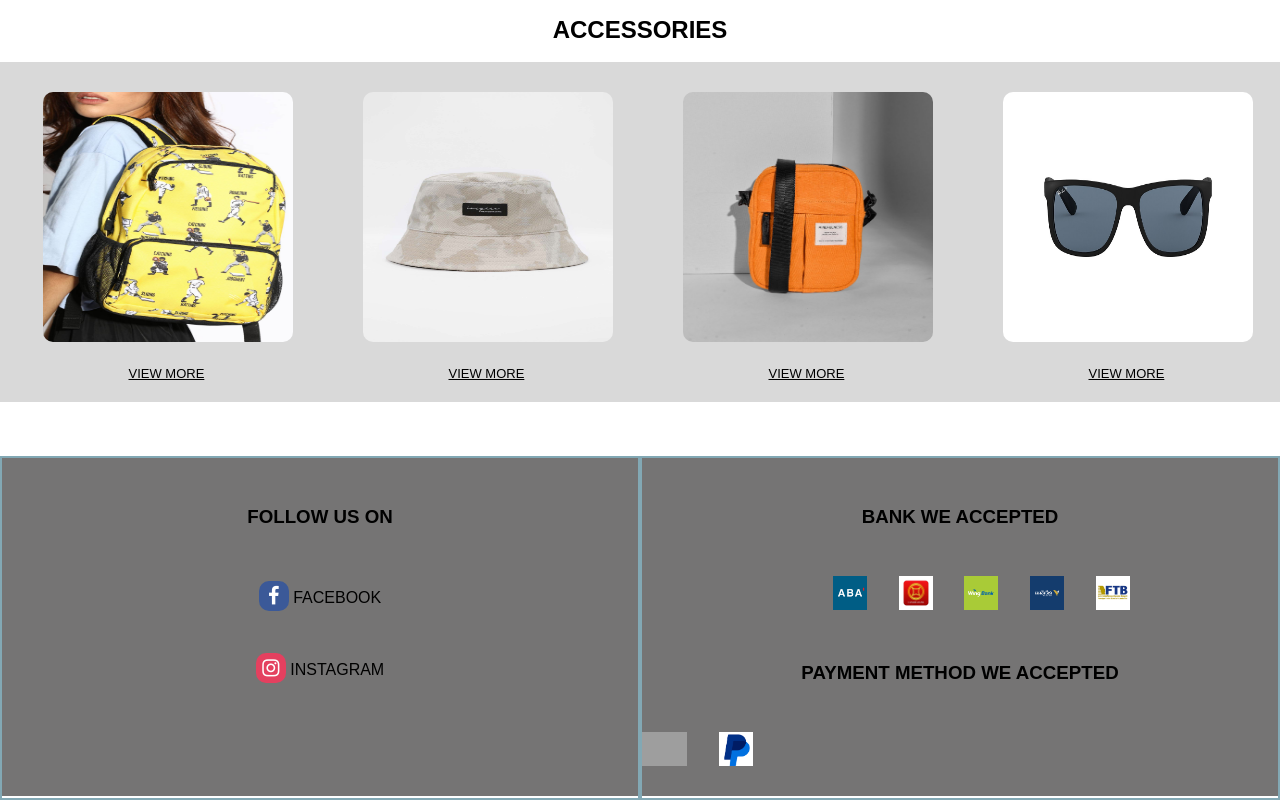
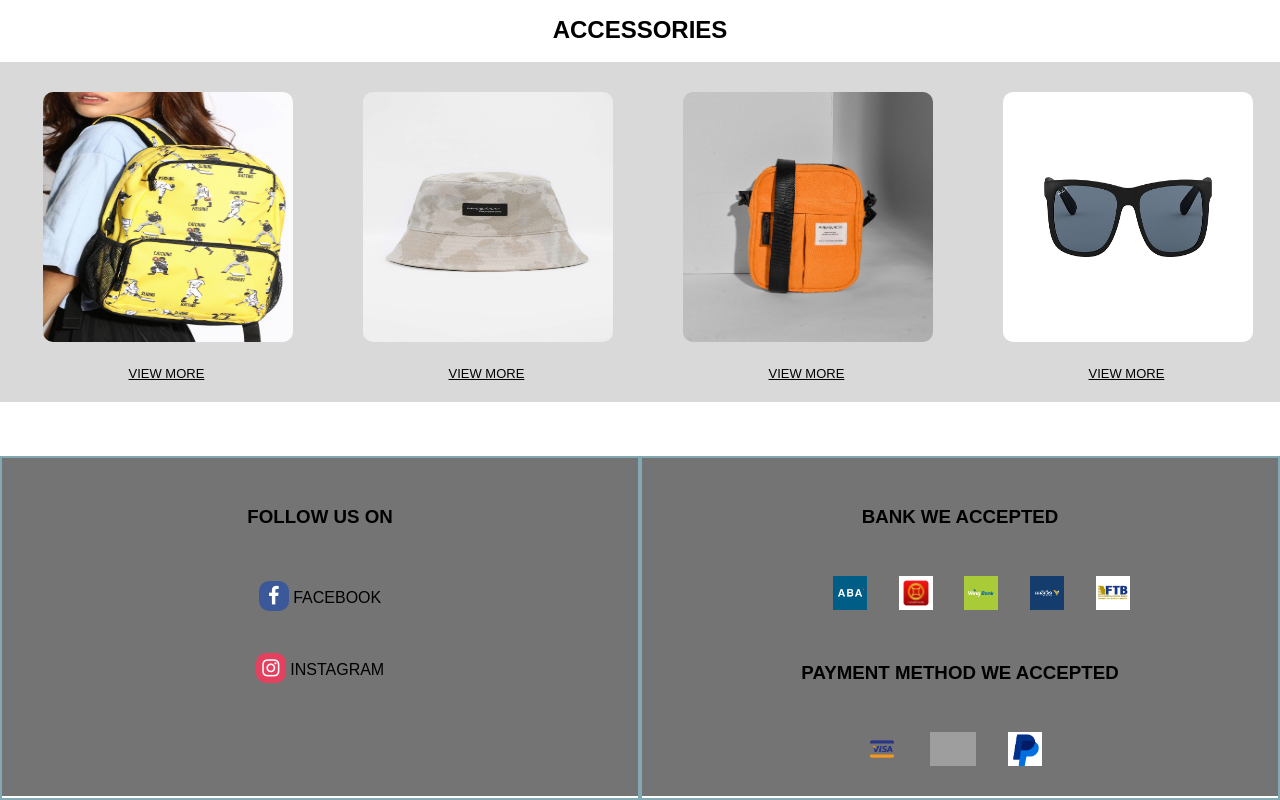
Before and after one commit to HengChhayhong275/e-commence, a Vue app in the folder Web/: page / in a window 1280 px wide. Shown: the part 4722-5522 px from the top of the page. Built offline with nearby package versions, Linux system fonts and the light colour scheme; grey boxes are pictures that could not be loaded; a web font is replaced by a local one.

Commit message:
update /login page

```diff
--- a/Web/src/views/HomeView.vue
+++ b/Web/src/views/HomeView.vue
@@ -373,7 +373,7 @@
                             <img src="../assets/images/aceleda.png" alt="ACELEDA BANK">
                             <img src="../assets/images/ftb.png" alt="FTB BANK">
                             <h3 class="upper-text">PAYMENT METHOD WE ACCEPTED</h3>
-
+                            <img class="leading-images" src="../assets/images/visa.png" alt="VISA">
                             <img src="../assets/images/mastercard.png" alt="MASTERCARD">
                             <img src="../assets/images/paypal.png" alt="PAYPAL">
                           </div>
@@ -692,7 +692,7 @@
   .about-container .leading-img{
     padding-left: 30%;
   }
-  .about-container .leading-img1{
+  .about-container .leading-images{
     padding-left: 35%;
   }
   .about-container .box{
```
Also changed, not shown: Web/src/assets/images/Visa.jpeg (deleted), Web/src/assets/images/visa.png (added).
